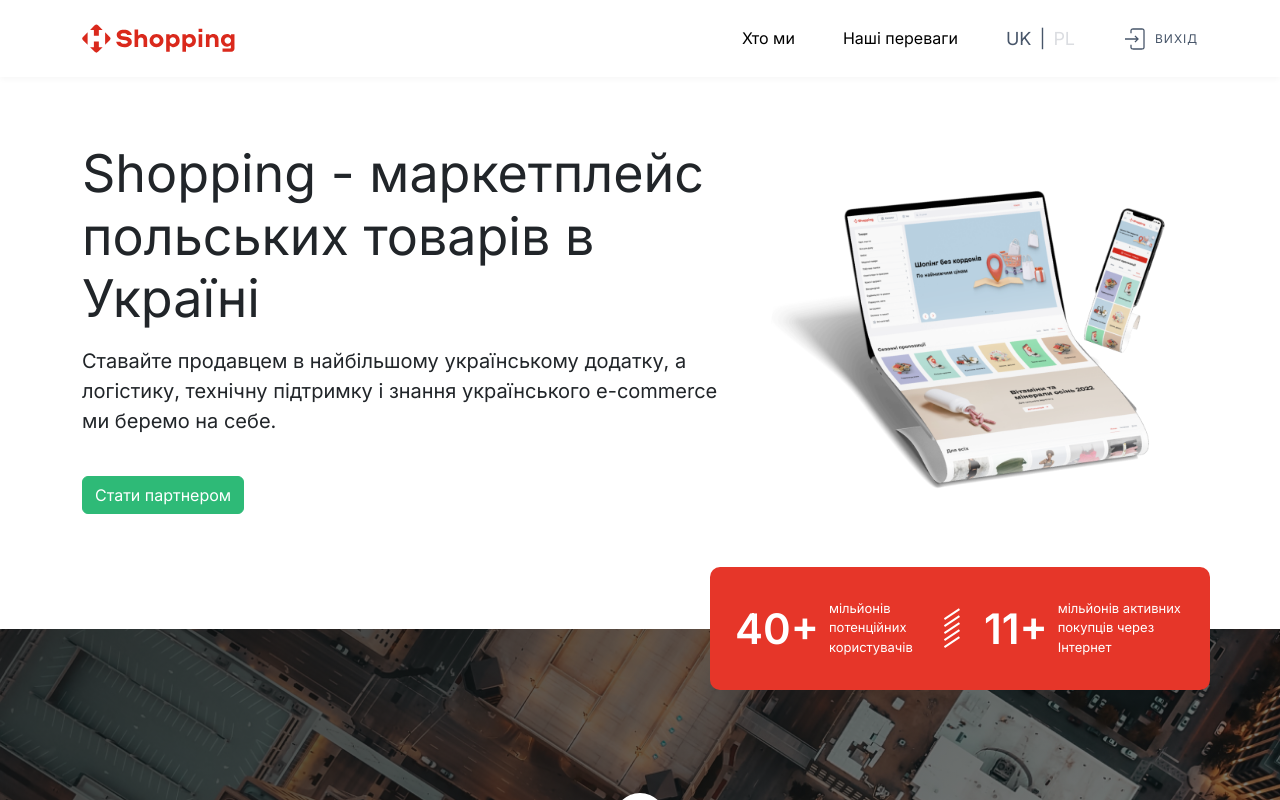
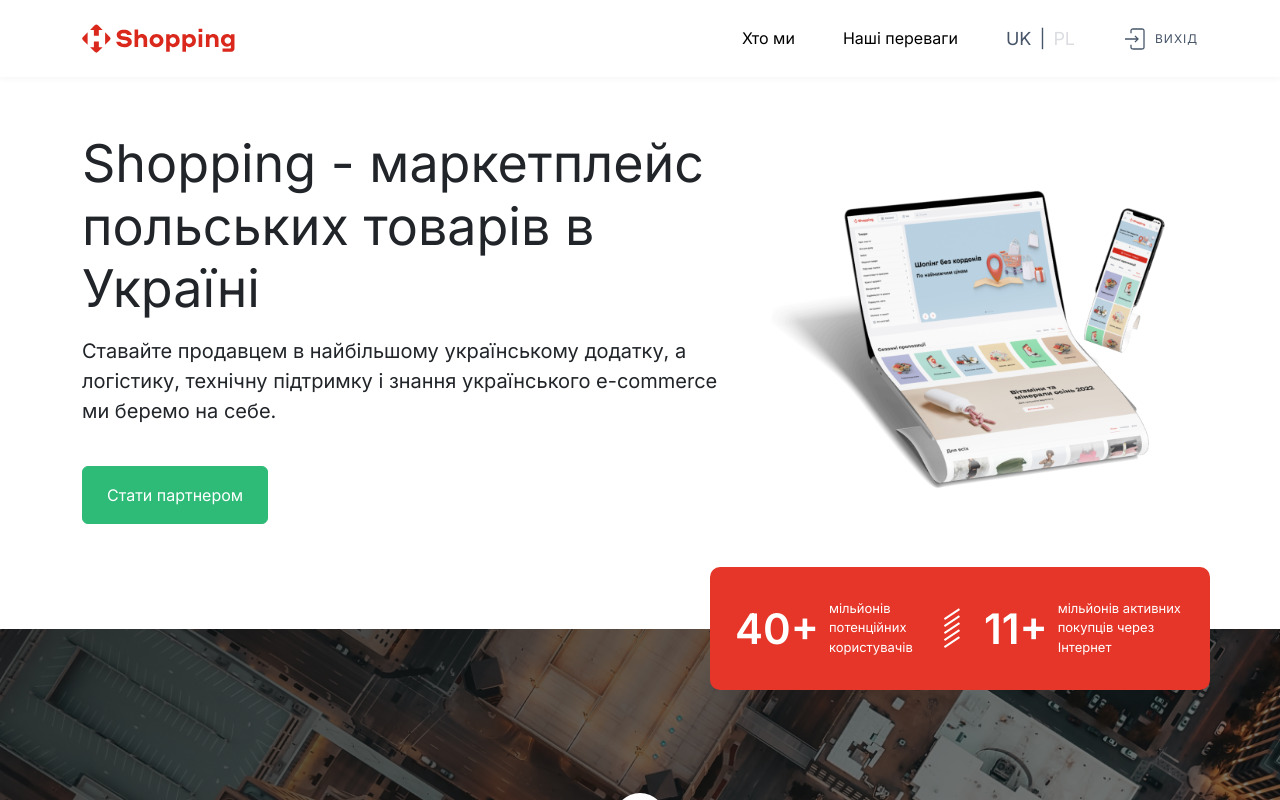
Before and after one commit to nsihor/npcustomer, a React (Create React App) app: page / in a window 1280 px wide. Shown: the top 800 px of the page. Built offline with nearby package versions, Linux system fonts and the light colour scheme.

Commit message:
btn padding

```diff
--- a/src/components/Btn/Btn.module.scss
+++ b/src/components/Btn/Btn.module.scss
@@ -1,5 +1,5 @@
 .btn {
-  padding: 16px 24px;
+  padding: 16px 24px !important;
 }
 
 .btnSuccess {
```
